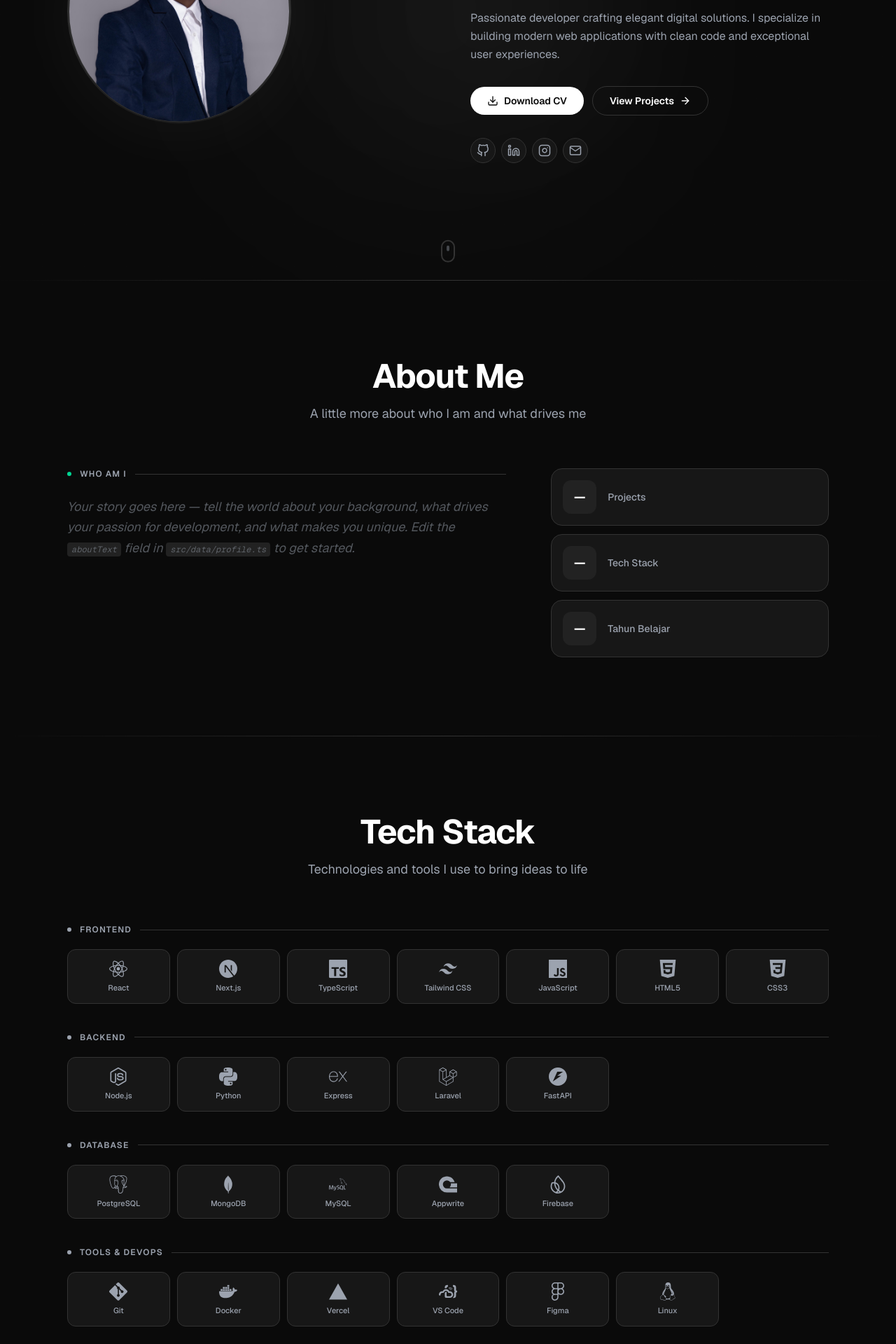
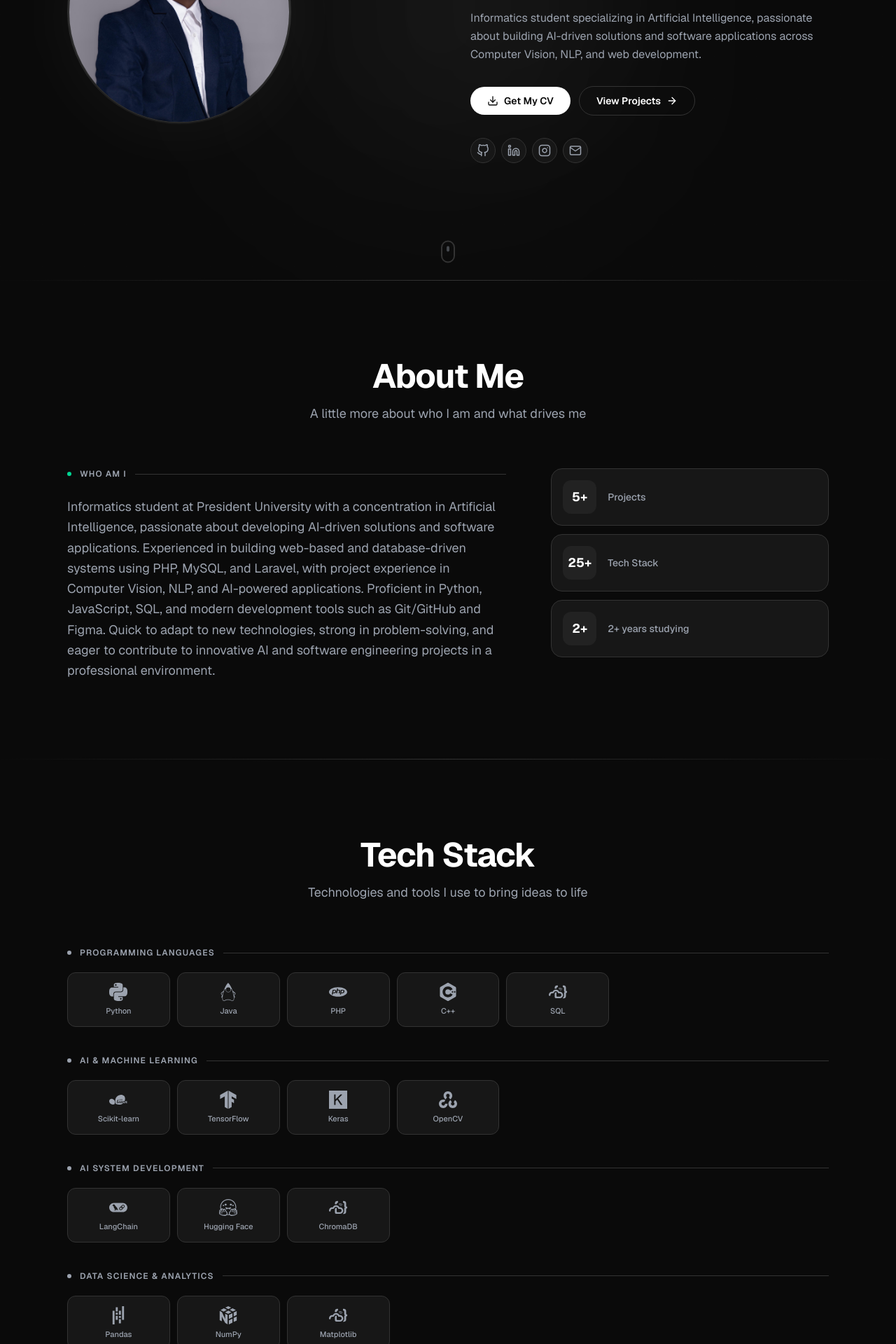
Before and after one commit to farissakhi/web-porto, a Next.js app: page / in a window 1280 px wide. Shown: the part 400-2320 px from the top of the page at 70% size. Built offline with nearby package versions, Linux system fonts and the light colour scheme.

Commit message:
fix: perbaiki implementasi tombol download CV agar kompatibel dengan download manager
Sync konten portofolio dengan CV terbaru (about, education, skills, projects) dan hapus tombol Resume duplikat.

```diff
--- a/src/components/ContactSection.tsx
+++ b/src/components/ContactSection.tsx
@@ -2,7 +2,7 @@
 
 import { useState, FormEvent } from "react";
 import { motion, AnimatePresence } from "framer-motion";
-import { FiSend, FiMail, FiMapPin, FiCheck } from "react-icons/fi";
+import { FiSend, FiMail, FiMapPin, FiPhone, FiCheck } from "react-icons/fi";
 import SocialIcons from "./SocialIcons";
 import SectionWrapper, { SectionHeading } from "./SectionWrapper";
 import { profile } from "@/data/profile";
@@ -95,6 +95,25 @@ export default function ContactSection() {
                 <p className="text-[11px] text-muted-foreground mb-0.5">Email</p>
                 <p className="text-sm font-medium group-hover:text-foreground transition-colors">
                   {profile.email}
+                </p>
+              </div>
+            </motion.a>
+
+            <motion.a
+              variants={contactInfoItem}
+              href={`tel:${profile.phone.replace(/[^+\d]/g, "")}`}
+              whileHover={{ scale: 1.02, y: -2 }}
+              transition={{ duration: 0.2 }}
+              className="group flex items-center gap-4 p-4 rounded-2xl bg-card border border-border
+                         hover:border-muted-foreground/25 transition-all duration-300"
+            >
+              <div className="flex items-center justify-center w-11 h-11 rounded-xl bg-muted">
+                <FiPhone size={18} className="text-muted-foreground" />
+              </div>
+              <div>
+                <p className="text-[11px] text-muted-foreground mb-0.5">Phone</p>
+                <p className="text-sm font-medium group-hover:text-foreground transition-colors">
+                  {profile.phone}
                 </p>
               </div>
             </motion.a>
--- a/src/components/HeroSection.tsx
+++ b/src/components/HeroSection.tsx
@@ -189,7 +189,9 @@ export default function HeroSection() {
             >
               <motion.a
                 href={profile.cvFile}
-                download
+                download="CV-Muhammad-Faris-Sakhi-Ashari.pdf"
+                target="_blank"
+                rel="noopener noreferrer"
                 whileHover={{ scale: 1.03 }}
                 whileTap={{ scale: 0.97 }}
                 className="group inline-flex items-center gap-2 px-6 py-2.5 rounded-full font-semibold text-sm
@@ -201,7 +203,7 @@ export default function HeroSection() {
                   size={16}
                   className="group-hover:animate-bounce"
                 />
-                Download CV
+                Get My CV
               </motion.a>
 
               <motion.a
--- a/src/components/Navbar.tsx
+++ b/src/components/Navbar.tsx
@@ -119,20 +119,8 @@ export default function Navbar() {
             ))}
           </div>
 
-          {/* Right side: Resume + Theme toggle + Hire Me */}
+          {/* Right side: Theme toggle + Hire Me */}
           <div className="hidden md:flex items-center gap-2">
-            <motion.a
-              href={profile.cvFile}
-              download
-              whileHover={{ scale: 1.03 }}
-              whileTap={{ scale: 0.97 }}
-              className="flex items-center gap-1 px-2.5 py-1 text-xs text-muted-foreground hover:text-foreground
-                         rounded-full border border-border hover:border-muted-foreground/40 transition-all duration-300"
-            >
-              <FiDownload size={12} />
-              Resume
-            </motion.a>
-
             <motion.button
               onClick={toggleTheme}
               aria-label="Toggle theme"
@@ -244,14 +232,16 @@ export default function Navbar() {
 
                 <motion.a
                   href={profile.cvFile}
-                  download
+                  download="CV-Muhammad-Faris-Sakhi-Ashari.pdf"
+                  target="_blank"
+                  rel="noopener noreferrer"
                   initial={{ opacity: 0, x: 20 }}
                   animate={{ opacity: 1, x: 0 }}
                   transition={{ delay: 0.35 }}
                   className="flex items-center gap-2 px-4 py-3 rounded-xl text-sm text-muted-foreground hover:text-foreground transition-all"
                 >
                   <FiDownload size={14} />
-                  Download Resume
+                  Get My CV
                 </motion.a>
 
                 <motion.a
--- a/src/data/experience.ts
+++ b/src/data/experience.ts
@@ -37,11 +37,11 @@ export const education: Education[] = [
     id: "edu-1",
     institution: "President University",
     logo: "/logos/presu.jpg", // Pastikan gambar barumu di-rename jadi ini dan ditaruh di folder public/logos
-    degree: "Informatics (Artificial Intelligence Focus)",
-    startDate: "2024",
+    degree: "Bachelor of Informatics - Artificial Intelligence",
+    startDate: "09/2024",
     endDate: "Present",
-    gpa: "", // TODO: isi GPA kalau mau ditampilkan
-    description: "Pursuing a degree in Informatics with a specialization in Artificial Intelligence. Focused on developing scalable machine learning models and intelligent applications.",
+    gpa: "3.69/4.00",
+    description: "Pursuing a degree in Informatics with a specialization in Artificial Intelligence. Related courses: Artificial Intelligence, Machine Learning, Deep Learning, Natural Language Processing (NLP), Computer Vision, Database Systems, Software Engineering, Web Programming, and Data Structures & Algorithms.",
     achievements: [
       "Built a Multi-Tenant RAG Chatbot using FastAPI, ChromaDB, and various LLM models (Groq, TinyLlama, Qwen2)",
       "Developed a Machine Learning-based Food Nutrition Prediction application",
--- a/src/data/profile.ts
+++ b/src/data/profile.ts
@@ -8,23 +8,24 @@ export const profile = {
   fullName: "Muhammad Faris Sakhi Ashari",
   role: "Full Stack Developer",
   description:
-    "Passionate developer crafting elegant digital solutions. I specialize in building modern web applications with clean code and exceptional user experiences.",
+    "Informatics student specializing in Artificial Intelligence, passionate about building AI-driven solutions and software applications across Computer Vision, NLP, and web development.",
 
   // --- About Section ---
   aboutText:
-    "", // TODO: isi cerita lengkap tentang diri kamu, latar belakang, dan apa yang membuatmu tertarik di bidang development/AI-ML (2-4 kalimat)
+    "Informatics student at President University with a concentration in Artificial Intelligence, passionate about developing AI-driven solutions and software applications. Experienced in building web-based and database-driven systems using PHP, MySQL, and Laravel, with project experience in Computer Vision, NLP, and AI-powered applications. Proficient in Python, JavaScript, SQL, and modern development tools such as Git/GitHub and Figma. Quick to adapt to new technologies, strong in problem-solving, and eager to contribute to innovative AI and software engineering projects in a professional environment.",
   aboutStats: [
-    { label: "Projects", value: "" }, // TODO: contoh "5+"
-    { label: "Tech Stack", value: "" }, // TODO: contoh "15+"
-    { label: "Tahun Belajar", value: "" }, // TODO: contoh "3+"
+    { label: "Projects", value: "5+" },
+    { label: "Tech Stack", value: "25+" },
+    { label: "2+ years studying", value: "2+" },
   ],
 
   // --- Contact ---
   email: "farissakhii@gmail.com",
+  phone: "+62 812-7827-0535",
 
   // --- Assets ---
   profileImage: "/images/profile.jpg", // TODO: ganti dengan foto asli
-  cvFile: "/cv-faris-sakhi.pdf", // TODO: ganti dengan file CV asli di public/
+  cvFile: "/cv-faris-sakhi.pdf",
 
   // --- Social Links ---
   socials: {
@@ -34,7 +35,7 @@ export const profile = {
   },
 
   // --- Location ---
-  location: "Indonesia", // TODO: ganti lokasi spesifik jika mau
+  location: "Jakarta, Indonesia",
 
   // --- Navigation ---
   navLinks: [
--- a/src/data/projects.ts
+++ b/src/data/projects.ts
@@ -31,15 +31,31 @@ export const projects: Project[] = [
     gallery: [], // TODO: array path gambar tambahan/screenshot
   },
   {
-    title: "Food Prediction Nutrition",
+    title: "Food Predictor & Nutrition Tracker",
     description:
-      "Aplikasi berbasis machine learning untuk memprediksi kandungan nutrisi dari makanan.",
+      "Aplikasi web berbasis Deep Learning yang mengklasifikasi gambar makanan secara real-time dan menghitung kandungan nutrisi (kalori, protein, lemak, karbohidrat) berdasarkan porsi yang dapat disesuaikan.",
     image: "/images/projects/food-prediction.jpg", // TODO: ganti gambar
     category: "ai-ml",
     githubUrl: "https://github.com/farissakhi/food_prediction_nutrition",
-    techStack: ["Python"],
-    longDescription: "", // TODO: penjelasan lebih detail
-    goal: "", // TODO: tujuan/masalah yang diselesaikan
+    techStack: ["Python", "TensorFlow", "Keras", "CNN", "Streamlit"],
+    longDescription:
+      "Melatih dan mengintegrasikan model Convolutional Neural Network (CNN), termasuk ResNet50V2 dan EfficientNetB0, menggunakan TensorFlow dan Keras untuk pengenalan visual makanan dengan akurasi tinggi di berbagai kondisi gambar. Membangun pipeline inferensi end-to-end yang menggabungkan image preprocessing, tensor manipulation, dan prediction engine untuk hasil klasifikasi makanan sub-detik. Dilengkapi sistem rekomendasi diet cerdas menggunakan Pandas dan fuzzy string matching untuk memetakan label makanan ke database nutrisi kustom.",
+    goal:
+      "Membantu pengguna melacak asupan nutrisi harian secara otomatis hanya dari foto makanan, tanpa perlu input manual.",
+    gallery: [],
+  },
+  {
+    title: "Smart AI Image Editor",
+    description:
+      "Aplikasi web pengolahan gambar interaktif dengan fitur AI, mendukung manipulasi gambar real-time, undo/redo, dan operasi file.",
+    image: "/images/projects/smart-ai-image-editor.jpg", // TODO: ganti gambar
+    category: "ai-ml",
+    githubUrl: "", // TODO: isi link repo GitHub project ini
+    techStack: ["Python", "OpenCV", "Flask", "NumPy", "Deep Learning (DNN)"],
+    longDescription:
+      "Mengimplementasikan algoritma computer vision inti menggunakan OpenCV dan NumPy, meliputi spatial filtering (Gaussian, Median, Sobel, Laplacian), histogram equalization, dan transformasi geometris. Mengintegrasikan fitur AI lanjutan memanfaatkan modul Deep Neural Network (DNN) dari OpenCV untuk Neural Style Transfer, serta library rembg untuk penghapusan background otomatis dengan presisi tinggi. Merancang pipeline koreksi warna otomatis menggunakan algoritma Gray World untuk menyeimbangkan warna gambar dan memperbaiki inkonsistensi pencahayaan.",
+    goal:
+      "Menyediakan editor gambar berbasis AI yang ringan dan berjalan di browser tanpa perlu software editing yang berat.",
     gallery: [],
   },
   {
@@ -57,13 +73,15 @@ export const projects: Project[] = [
   {
     title: "Finance Manager",
     description:
-      "Aplikasi untuk mengelola dan mencatat keuangan pribadi.",
+      "Aplikasi Android native untuk melacak keuangan pribadi, dengan sistem pencatatan pemasukan, pengeluaran, target tabungan, dan pengingat tagihan/langganan.",
     image: "/images/projects/finance-manager.jpg", // TODO: ganti gambar
     category: "mobile",
     githubUrl: "https://github.com/farissakhi/finance_manager",
-    techStack: ["Java"],
-    longDescription: "", // TODO: penjelasan lebih detail
-    goal: "", // TODO: tujuan/masalah yang diselesaikan
+    techStack: ["Java", "Android Studio", "Firebase Auth", "Cloud Firestore", "MPAndroidChart"],
+    longDescription:
+      "Mengintegrasikan autentikasi aman menggunakan Firebase Auth dan menerapkan real-time data sync dengan Cloud Firestore agar data pengguna tetap konsisten di berbagai sesi. Membangun laporan visual interaktif menggunakan MPAndroidChart serta sistem pengingat otomatis di background menggunakan Android AlarmManager untuk tagihan dan langganan mendatang. Meningkatkan performa dan tampilan aplikasi dengan animasi loading Shimmer dari Facebook.",
+    goal:
+      "Memberikan cara yang aman dan otomatis untuk mengelola keuangan pribadi tanpa lupa jatuh tempo tagihan/langganan.",
     gallery: [],
   },
   {
--- a/src/data/skills.ts
+++ b/src/data/skills.ts
@@ -14,46 +14,61 @@ export interface SkillCategory {
 
 export const skillCategories: SkillCategory[] = [
   {
-    category: "Frontend",
+    category: "Programming Languages",
     skills: [
-      { name: "React", icon: "SiReact" },
-      { name: "Next.js", icon: "SiNextdotjs" },
-      { name: "TypeScript", icon: "SiTypescript" },
-      { name: "Tailwind CSS", icon: "SiTailwindcss" },
-      { name: "JavaScript", icon: "SiJavascript" },
-      { name: "HTML5", icon: "SiHtml5" },
-      { name: "CSS3", icon: "SiCss3" },
+      { name: "Python", icon: "SiPython" },
+      { name: "Java", icon: "SiOpenjdk" },
+      { name: "PHP", icon: "SiPhp" },
+      { name: "C++", icon: "SiCplusplus" },
+      { name: "SQL", icon: "SiCoder" },
     ],
   },
   {
-    category: "Backend",
+    category: "AI & Machine Learning",
     skills: [
-      { name: "Node.js", icon: "SiNodedotjs" },
-      { name: "Python", icon: "SiPython" },
-      { name: "Express", icon: "SiExpress" },
-      { name: "Laravel", icon: "SiLaravel" },
-      { name: "FastAPI", icon: "SiFastapi" },
+      { name: "Scikit-learn", icon: "SiScikitlearn" },
+      { name: "TensorFlow", icon: "SiTensorflow" },
+      { name: "Keras", icon: "SiKeras" },
+      { name: "OpenCV", icon: "SiOpencv" },
     ],
   },
   {
-    category: "Database",
+    category: "AI System Development",
     skills: [
-      { name: "PostgreSQL", icon: "SiPostgresql" },
-      { name: "MongoDB", icon: "SiMongodb" },
-      { name: "MySQL", icon: "SiMysql" },
-      { name: "Appwrite", icon: "SiAppwrite" },
-      { name: "Firebase", icon: "SiFirebase" },
+      { name: "LangChain", icon: "SiLangchain" },
+      { name: "Hugging Face", icon: "SiHuggingface" },
+      { name: "ChromaDB", icon: "SiCoder" },
     ],
   },
   {
-    category: "Tools & DevOps",
+    category: "Data Science & Analytics",
     skills: [
+      { name: "Pandas", icon: "SiPandas" },
+      { name: "NumPy", icon: "SiNumpy" },
+      { name: "Matplotlib", icon: "SiCoder" },
+    ],
+  },
+  {
+    category: "Web & Software Development",
+    skills: [
+      { name: "Laravel", icon: "SiLaravel" },
+      { name: "JavaScript", icon: "SiJavascript" },
+      { name: "MySQL", icon: "SiMysql" },
+      { name: "Flask", icon: "SiFlask" },
+      { name: "Streamlit", icon: "SiStreamlit" },
       { name: "Git", icon: "SiGit" },
-      { name: "Docker", icon: "SiDocker" },
-      { name: "Vercel", icon: "SiVercel" },
-      { name: "VS Code", icon: "SiVisualstudiocode" },
+      { name: "GitHub", icon: "SiGithub" },
+    ],
+  },
+  {
+    category: "Tools & Platforms",
+    skills: [
+      { name: "Jupyter Notebook", icon: "SiJupyter" },
+      { name: "Google Colab", icon: "SiGooglecolab" },
+      { name: "VS Code", icon: "SiCoder" },
       { name: "Figma", icon: "SiFigma" },
-      { name: "Linux", icon: "SiLinux" },
+      { name: "Android Studio", icon: "SiAndroidstudio" },
+      { name: "Cisco Packet Tracer", icon: "SiCisco" },
     ],
   },
 ];
```
Also changed, not shown: public/logos/presu.jpg (added), public/logos/pufa.jpg (added).
